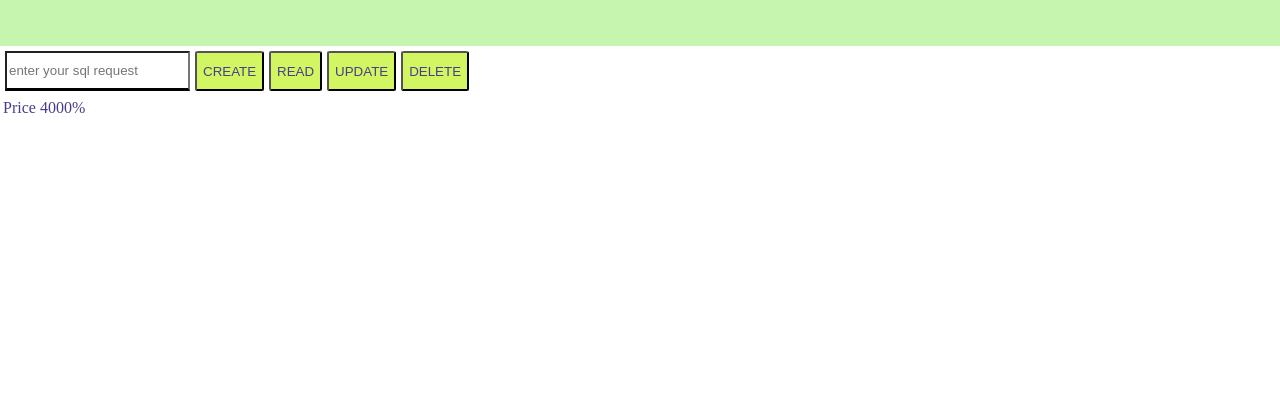
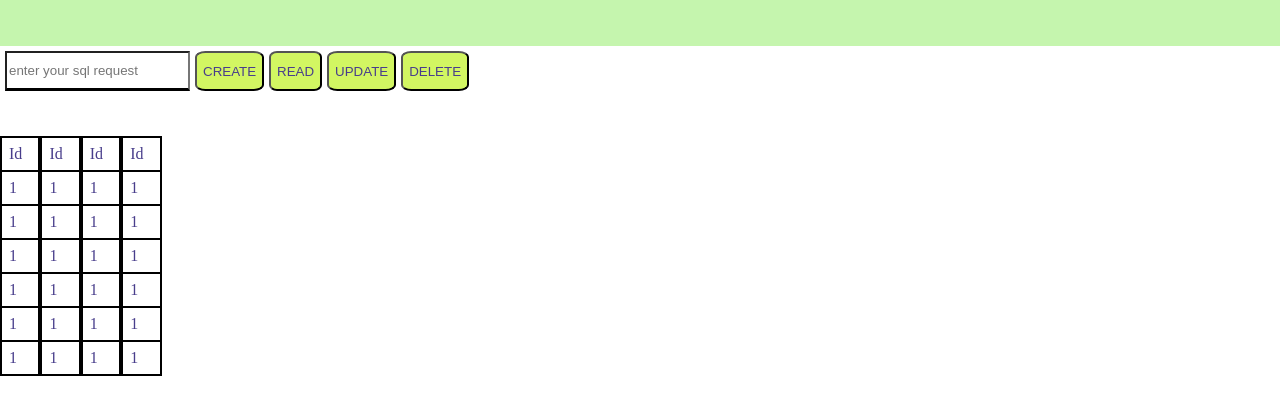
Before and after one commit to kotKolil/DBAS, a plain HTML site: page template/index.html in a window 1280 px wide. Drawn offline with Linux system fonts and the light colour scheme.

Commit message:
added table of data

```diff
--- a/static/main.css
+++ b/static/main.css
@@ -45,22 +45,29 @@ body {
     color: darkslateblue;
     background-color: #D2F662;
     min-width: fit-content;
-    border-radius: 5%;
+    border-radius: 15%;
 }
 
-.data-table-wrappper {
-    height: 100vh;
+.data-table-wrapper {
+    padding-top: 5vh;
+    height: fit-content;
+    display: flex;
+    justify-content: left;
     flex-grow: 1;
+    flex-direction: row;
 }
 
-.data-table-wrappper table {
-    width: 100%;
-}
-
-.data-table-wrappper .tr {
+.column {
+    display: inline-block;
+    flex-direction: column;
+    width: fit-content;
     border: 1px black solid;
 }
 
-.data-table-wrappper .td {
+.row {
+    width: fit-content;
     border: 1px black solid;
+    min-width: 3vw;
+    box-sizing: border-box;
+    padding: 7px;
 }
--- a/template/index.html
+++ b/template/index.html
@@ -24,14 +24,104 @@
 
     <div class="data-table-wrapper">
 
-        <table>
+        <!-- table of data from table in database -->
+        <div class="column" >
+            <div class="row">
+                Id
+            </div>
+            <div class="row">
+                1
+            </div>
+            <div class="row">
+                1
+            </div>
+            <div class="row">
+                1
+            </div>
+            <div class="row">
+                1
+            </div>
+            <div class="row">
+                1
+            </div>
+            <div class="row">
+                1
+            </div>
+        </div>
 
-            <tr>
-                <td>Price</td>
-                <td>4000%</td>
-            </tr>
 
-        </table>
+        <div class="column" >
+            <div class="row">
+                Id
+            </div>
+            <div class="row">
+                1
+            </div>
+            <div class="row">
+                1
+            </div>
+            <div class="row">
+                1
+            </div>
+            <div class="row">
+                1
+            </div>
+            <div class="row">
+                1
+            </div>
+            <div class="row">
+                1
+            </div>
+        </div>
+
+        <div class="column" >
+            <div class="row">
+                Id
+            </div>
+            <div class="row">
+                1
+            </div>
+            <div class="row">
+                1
+            </div>
+            <div class="row">
+                1
+            </div>
+            <div class="row">
+                1
+            </div>
+            <div class="row">
+                1
+            </div>
+            <div class="row">
+                1
+            </div>
+        </div>
+
+        <div class="column" >
+            <div class="row">
+                Id
+            </div>
+            <div class="row">
+                1
+            </div>
+            <div class="row">
+                1
+            </div>
+            <div class="row">
+                1
+            </div>
+            <div class="row">
+                1
+            </div>
+            <div class="row">
+                1
+            </div>
+            <div class="row">
+                1
+            </div>
+        </div>
+
 
     </div>
 
```
